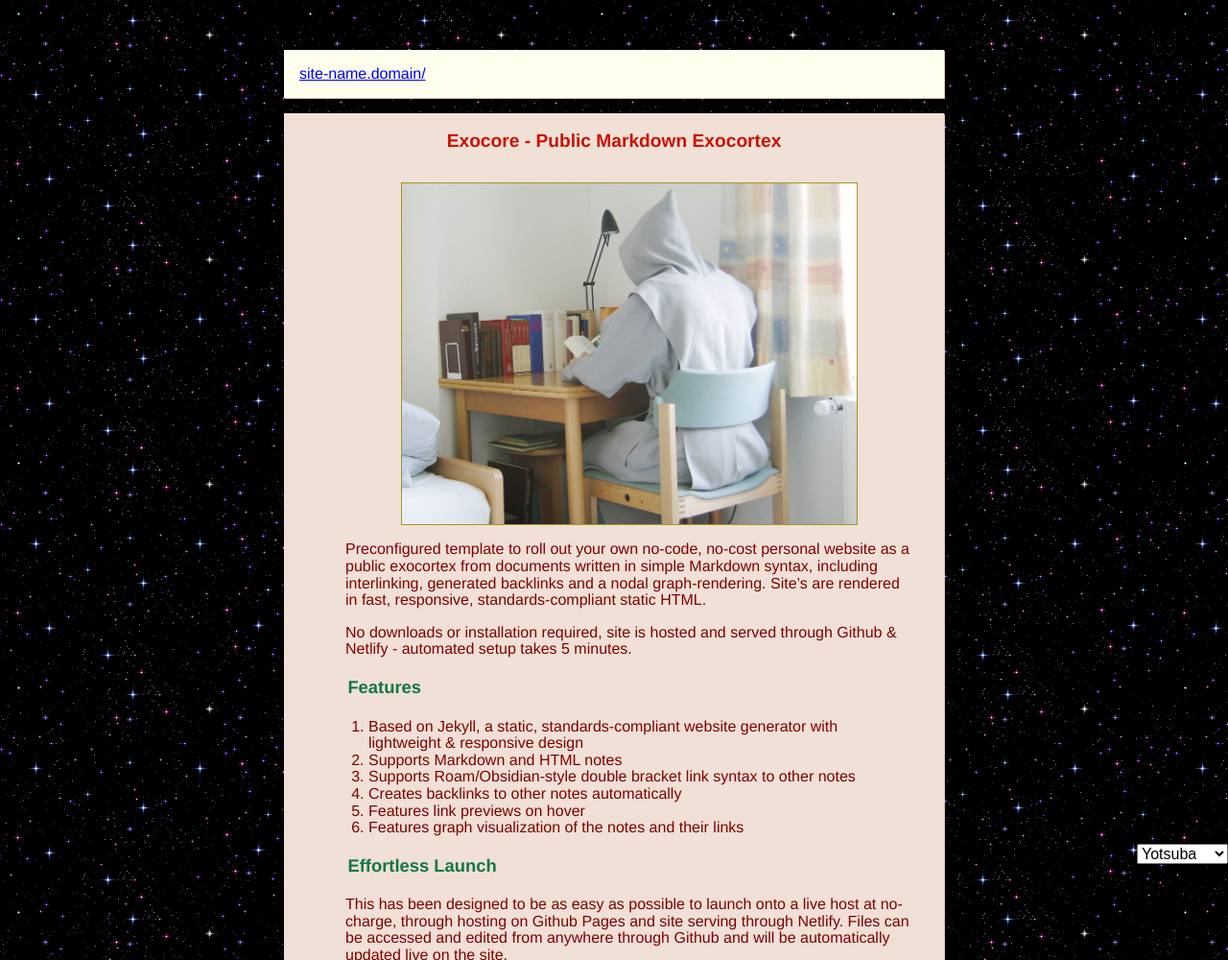
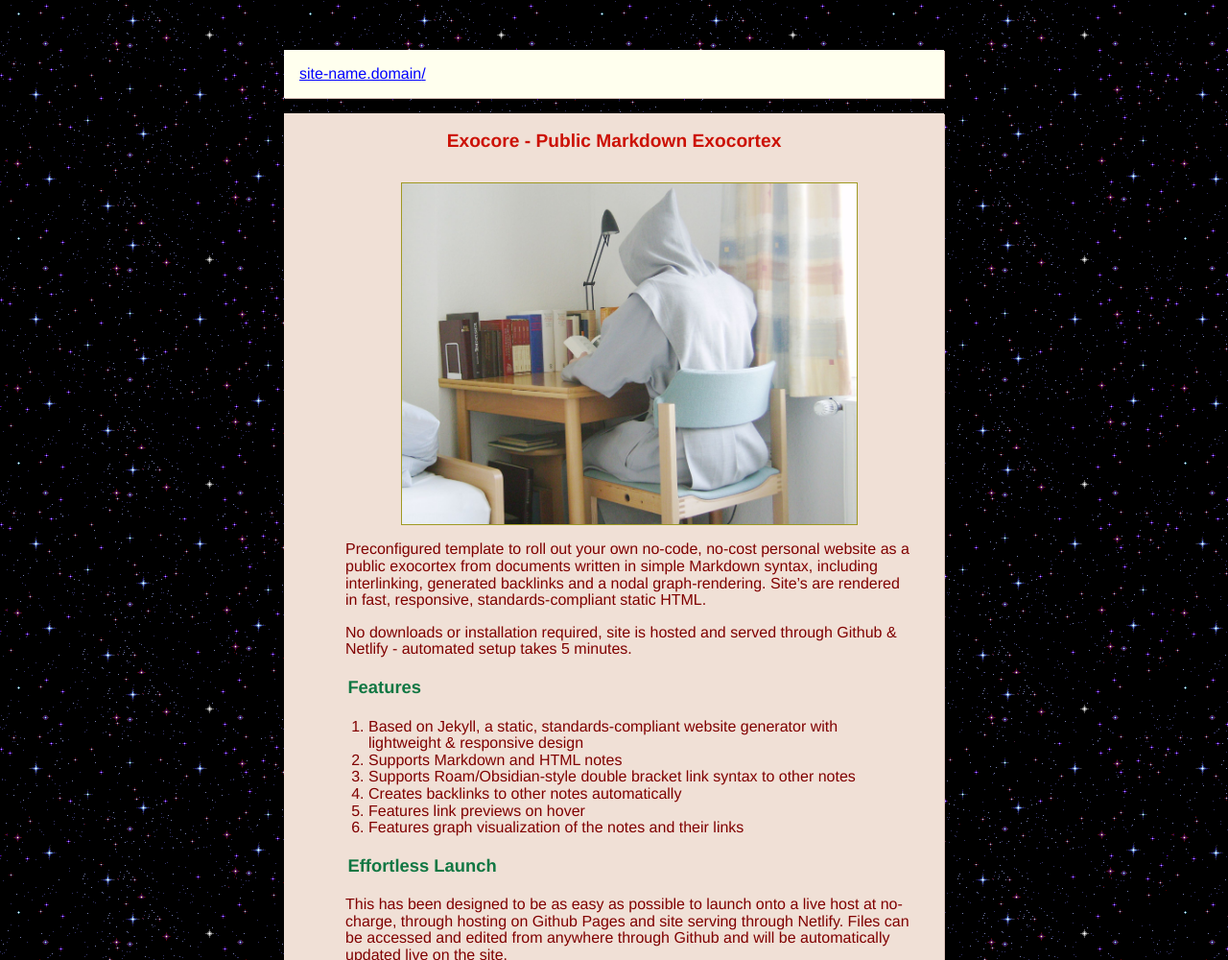
Before and after one commit to xcela/Exocore, a Jekyll site: the page built from _pages/index.md, in a window 1280 px wide. Shown: the top 1000 px of the page at 96% size. Built offline with Jekyll 4.4.1, drawn with Linux system fonts in a browser that asks for light colours; grey boxes are pictures that could not be loaded.

Commit message:
Update footer.html

```diff
--- a/_includes/footer.html
+++ b/_includes/footer.html
@@ -16,7 +16,9 @@ Copyleft (ɔ) All Rights Reversed<a/>
 </license>
 </div>
 
-<select class="bottomright themeselect" name="theme" id="theme">
+<!--
+<div class="themeselect">
+<select class="bottomright" name="theme" id="theme">
       <option value="yotsuba">Yotsuba</option>
       <option value="yotsuba-b">Yotsuba B</option>
       <option value="Xcela">Xcela</option>
@@ -28,3 +30,5 @@ Copyleft (ɔ) All Rights Reversed<a/>
       <option value="Remilia">Remilia</option>
       <option value="Gwern">Gwern</option>
     </select>
+</div>
+-->
```
